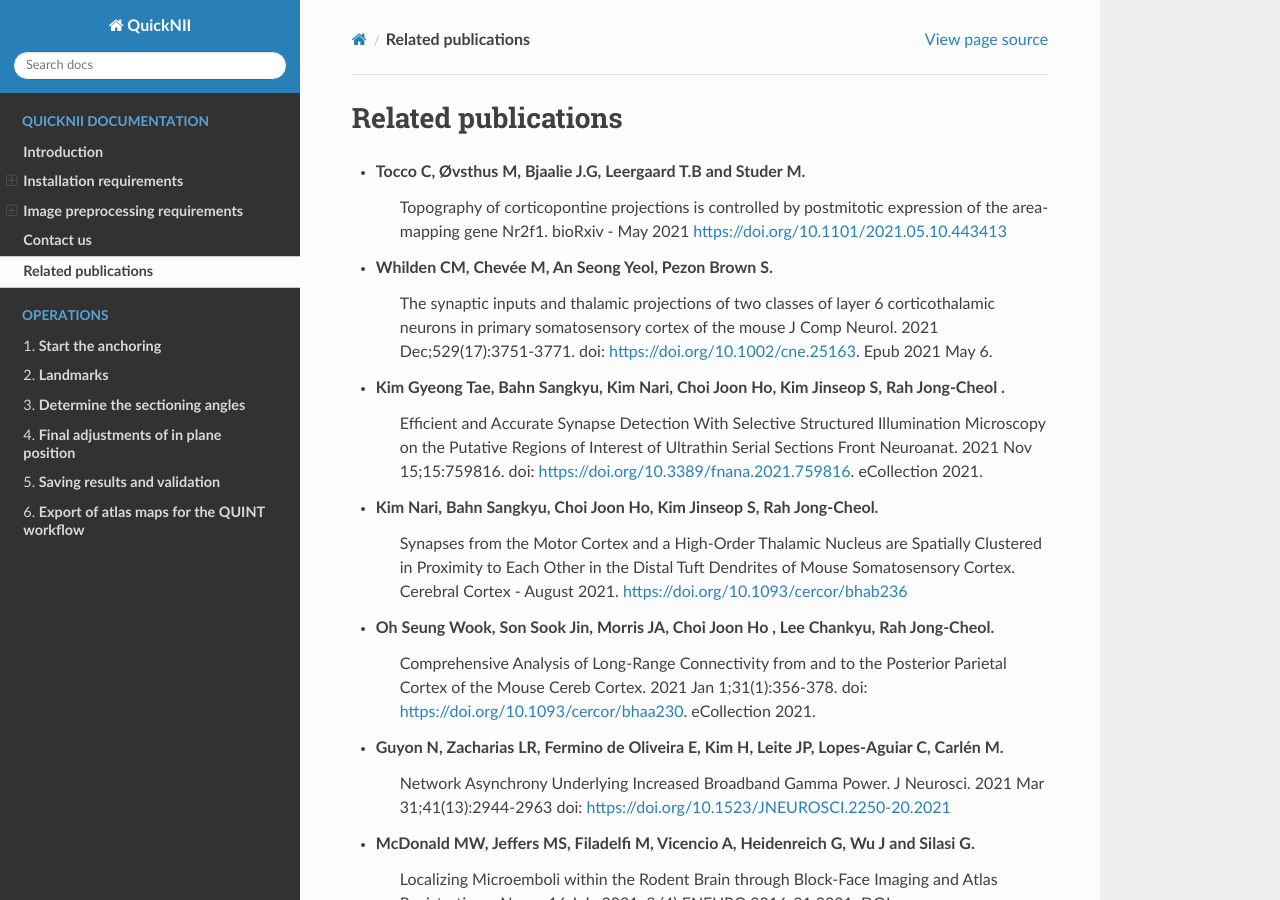
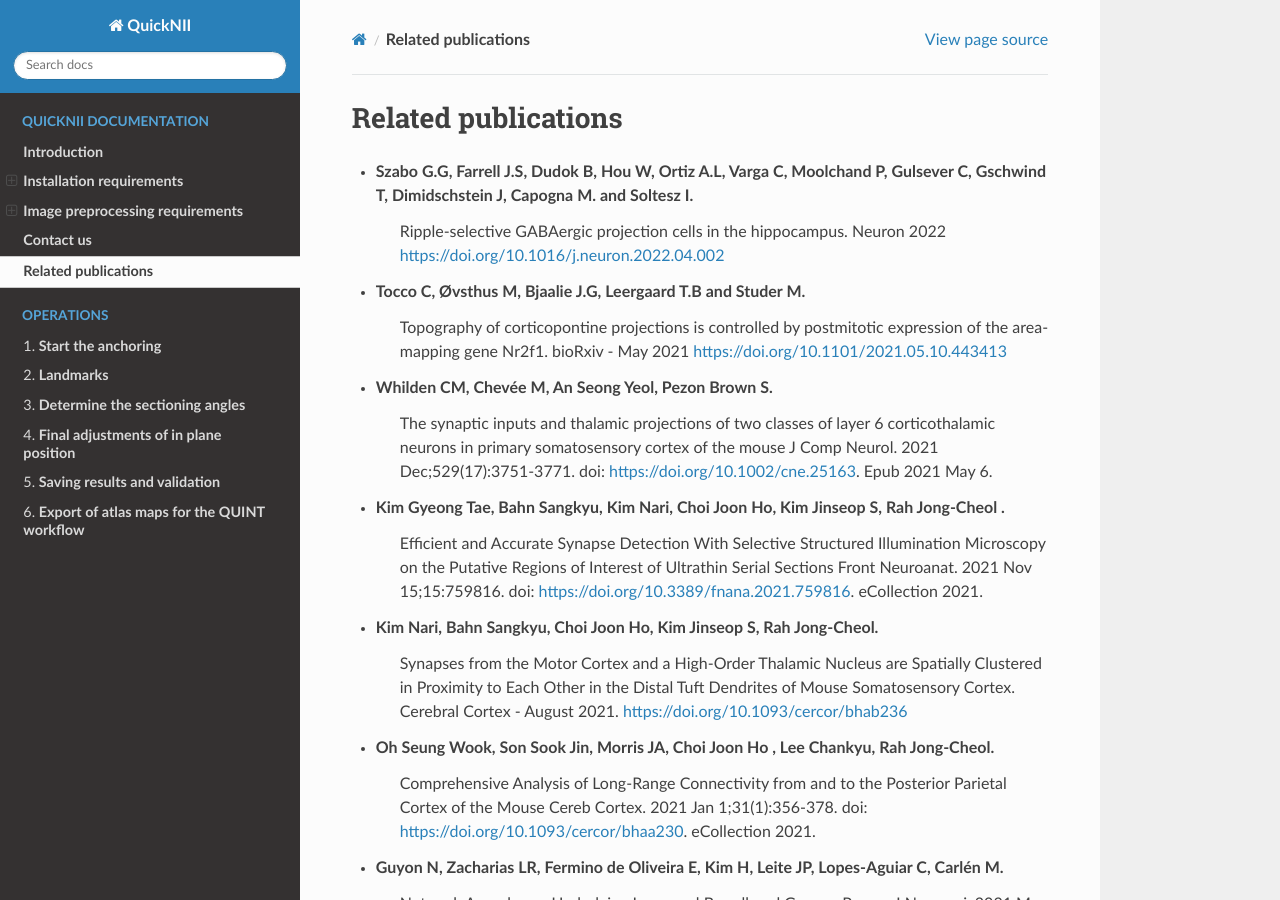
Before and after one commit to Tevemadar/QuickNII, a Sphinx documentation site: the page built from Docs/publications.rst, in a window 1280 px wide and 900 px high. Built offline with Sphinx 7.4.7 and the Read the Docs theme 2.0.0, drawn with Linux system fonts in a browser that asks for light colours.

Commit message:
Update publications.rst

```diff
--- a/Docs/publications.rst
+++ b/Docs/publications.rst
@@ -1,5 +1,8 @@
 **Related publications**
 ----------------------------
+* Szabo G.G, Farrell J.S, Dudok B, Hou W, Ortiz A.L, Varga C, Moolchand P, Gulsever C, Gschwind T, Dimidschstein J, Capogna M. and Soltesz I.
+   Ripple-selective GABAergic projection cells in the hippocampus. Neuron 2022 https://doi.org/10.1016/j.neuron.2022.04.002
+
 * Tocco C, Øvsthus M, Bjaalie J.G, Leergaard T.B and Studer M.
    Topography of corticopontine projections is controlled by postmitotic expression of the area-mapping gene Nr2f1.
    bioRxiv - May 2021 https://doi.org/10.1101/2021.05.10.443413
```
